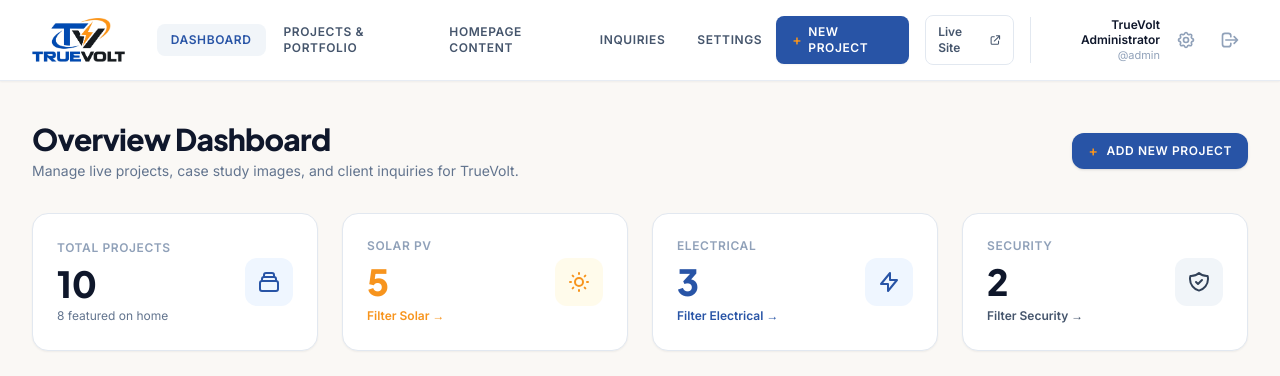
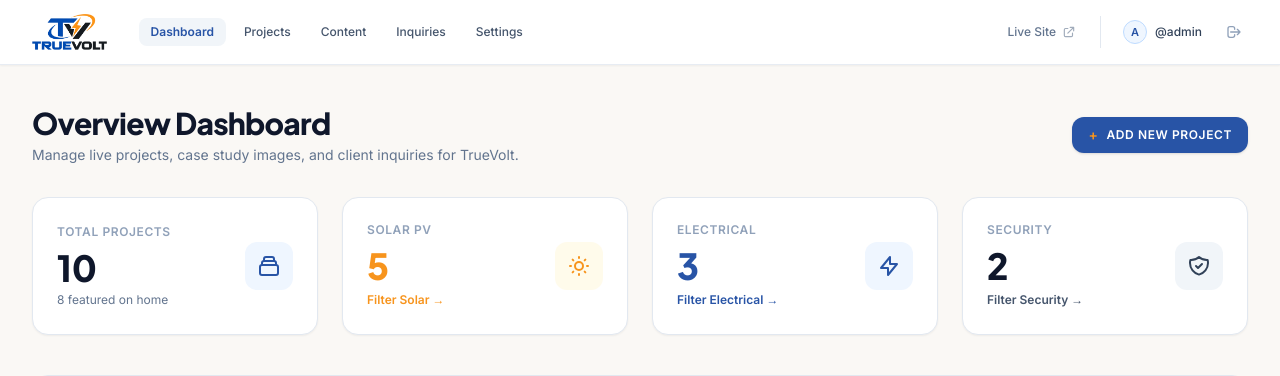
Before and after one commit to peakay-kush/foch, a PHP site: page /admin/index.php in a window 1280 px wide. Shown: the top 376 px of the page. Run offline with PHP 8.4, Linux system fonts and the light colour scheme; a user stored in the database is signed in; data comes from the database, SQL or seed files in the repository; tables that the repository leaves empty hold one stand-in row (values such as "Sample post").

Commit message:
style: declutter and modernize admin top navbar layout with clean spacing

```diff
--- a/backend/admin/includes/header.php
+++ b/backend/admin/includes/header.php
@@ -37,103 +37,95 @@ try {
   <!-- Top Navigation Bar (Frontend Navbar Match) -->
   <header class="bg-white/95 backdrop-blur-md border-b border-slate-200/80 sticky top-0 z-40 shadow-xs">
     <div class="max-w-7xl mx-auto px-4 sm:px-6 lg:px-8">
-      <div class="flex items-center justify-between h-20">
+      <div class="flex items-center justify-between h-16">
 
-        <!-- Logo & Brand (Real Transparent Logo) -->
-        <div class="flex items-center gap-8">
-          <a href="index.php" class="flex items-center group">
+        <!-- Logo & Navigation Links -->
+        <div class="flex items-center gap-6 lg:gap-8">
+          <a href="index.php" class="flex items-center group shrink-0">
             <img
               src="../images/truevolt-logo-transparent.png"
               alt="TrueVolt Systems Ltd"
-              class="h-10 sm:h-12 w-auto object-contain transition-transform duration-200 group-hover:scale-[1.02]"
+              class="h-9 w-auto object-contain transition-transform duration-200 group-hover:scale-[1.02]"
               onerror="this.onerror=null; this.src='../images/truevolt-logo-transparent.png';"
             >
           </a>
 
           <!-- Main Desktop Navigation Tabs -->
-          <nav class="hidden md:flex items-center gap-1">
+          <nav class="hidden md:flex items-center gap-1.5">
             <a
               href="index.php"
-              class="px-3.5 py-2 rounded-lg text-xs font-semibold uppercase tracking-wider transition-colors <?= $currentPage === 'index.php' ? 'bg-slate-100 text-[#2854A6]' : 'text-slate-600 hover:text-slate-900 hover:bg-slate-50' ?>"
+              class="px-3 py-1.5 rounded-lg text-xs font-medium transition-colors <?= $currentPage === 'index.php' ? 'bg-slate-100 text-[#2854A6] font-semibold' : 'text-slate-600 hover:text-slate-900 hover:bg-slate-50' ?>"
             >
               Dashboard
             </a>
             <a
               href="projects.php"
-              class="px-3.5 py-2 rounded-lg text-xs font-semibold uppercase tracking-wider transition-colors <?= in_array($currentPage, ['projects.php', 'project-form.php']) ? 'bg-slate-100 text-[#2854A6]' : 'text-slate-600 hover:text-slate-900 hover:bg-slate-50' ?>"
+              class="px-3 py-1.5 rounded-lg text-xs font-medium transition-colors <?= in_array($currentPage, ['projects.php', 'project-form.php']) ? 'bg-slate-100 text-[#2854A6] font-semibold' : 'text-slate-600 hover:text-slate-900 hover:bg-slate-50' ?>"
             >
-              Projects &amp; Portfolio
+              Projects
             </a>
             <a
               href="site-content.php"
-              class="px-3.5 py-2 rounded-lg text-xs font-semibold uppercase tracking-wider transition-colors <?= $currentPage === 'site-content.php' ? 'bg-slate-100 text-[#2854A6]' : 'text-slate-600 hover:text-slate-900 hover:bg-slate-50' ?>"
+              class="px-3 py-1.5 rounded-lg text-xs font-medium transition-colors <?= $currentPage === 'site-content.php' ? 'bg-slate-100 text-[#2854A6] font-semibold' : 'text-slate-600 hover:text-slate-900 hover:bg-slate-50' ?>"
             >
-              Homepage Content
+              Content
             </a>
             <a
               href="inquiries.php"
-              class="px-3.5 py-2 rounded-lg text-xs font-semibold uppercase tracking-wider transition-colors relative <?= $currentPage === 'inquiries.php' ? 'bg-slate-100 text-[#2854A6]' : 'text-slate-600 hover:text-slate-900 hover:bg-slate-50' ?>"
+              class="px-3 py-1.5 rounded-lg text-xs font-medium transition-colors relative inline-flex items-center gap-1.5 <?= $currentPage === 'inquiries.php' ? 'bg-slate-100 text-[#2854A6] font-semibold' : 'text-slate-600 hover:text-slate-900 hover:bg-slate-50' ?>"
             >
-              Inquiries
+              <span>Inquiries</span>
               <?php if ($unreadInquiriesCount > 0): ?>
-                <span class="ml-1.5 px-1.5 py-0.2 rounded-full bg-[#F7941D] text-white text-[10px] font-bold">
+                <span class="px-1.5 py-0.5 rounded-full bg-[#F7941D] text-white text-[10px] font-bold leading-none">
                   <?= $unreadInquiriesCount ?>
                 </span>
               <?php endif; ?>
             </a>
             <a
               href="settings.php"
-              class="px-3.5 py-2 rounded-lg text-xs font-semibold uppercase tracking-wider transition-colors <?= $currentPage === 'settings.php' ? 'bg-slate-100 text-[#2854A6]' : 'text-slate-600 hover:text-slate-900 hover:bg-slate-50' ?>"
+              class="px-3 py-1.5 rounded-lg text-xs font-medium transition-colors <?= $currentPage === 'settings.php' ? 'bg-slate-100 text-[#2854A6] font-semibold' : 'text-slate-600 hover:text-slate-900 hover:bg-slate-50' ?>"
             >
               Settings
             </a>
           </nav>
         </div>
 
-        <!-- Right Side Actions: Desktop & Mobile Controls -->
-        <div class="flex items-center gap-2.5 sm:gap-4">
-
-          <a
-            href="project-form.php"
-            class="hidden sm:inline-flex items-center gap-1.5 px-4 py-2 rounded-lg bg-[#2854A6] hover:bg-[#1E4388] text-white font-semibold text-xs tracking-wider uppercase shadow-xs transition-colors"
-          >
-            <span class="text-[#F7941D] text-sm leading-none font-bold">+</span>
-            <span>New Project</span>
-          </a>
+        <!-- Right Side Controls -->
+        <div class="flex items-center gap-3">
 
           <a
             href="http://localhost:3000"
             target="_blank"
-            class="hidden sm:inline-flex items-center gap-1.5 px-3 py-2 rounded-lg border border-slate-200 text-xs font-semibold text-slate-600 hover:text-[#2854A6] hover:border-[#2854A6] transition-colors"
+            class="hidden sm:inline-flex items-center gap-1.5 px-3 py-1.5 rounded-lg text-xs font-medium text-slate-500 hover:text-[#2854A6] hover:bg-slate-50 transition-colors"
+            title="View Live Website"
           >
             <span>Live Site</span>
-            <svg class="w-3.5 h-3.5" fill="none" stroke="currentColor" viewBox="0 0 24 24">
+            <svg class="w-3.5 h-3.5 opacity-60" fill="none" stroke="currentColor" viewBox="0 0 24 24">
               <path stroke-linecap="round" stroke-linejoin="round" stroke-width="2" d="M10 6H6a2 2 0 00-2 2v10a2 2 0 002 2h10a2 2 0 002-2v-4M14 4h6m0 0v6m0-6L10 14" />
             </svg>
           </a>
 
           <!-- User Menu (Desktop) -->
-          <div class="hidden md:flex items-center gap-2 pl-3 sm:pl-4 border-l border-slate-200">
-            <a href="settings.php" class="text-right group block">
-              <p class="text-xs font-bold text-slate-900 group-hover:text-[#2854A6] transition-colors leading-tight"><?= htmlspecialchars($admin['full_name'] ?? 'Administrator') ?></p>
-              <p class="text-[11px] text-slate-400">@<?= htmlspecialchars($admin['username'] ?? 'admin') ?></p>
-            </a>
+          <div class="hidden md:flex items-center gap-2 pl-3 border-l border-slate-200">
             <a
               href="settings.php"
+              class="inline-flex items-center gap-2 px-2.5 py-1 rounded-lg hover:bg-slate-50 transition-colors group"
               title="Account & Password Settings"
-              class="p-2 text-slate-400 hover:text-[#2854A6] hover:bg-blue-50 rounded-lg transition-colors <?= $currentPage === 'settings.php' ? 'text-[#2854A6] bg-blue-50' : '' ?>"
             >
-              <svg class="w-5 h-5" fill="none" stroke="currentColor" viewBox="0 0 24 24">
-                <path stroke-linecap="round" stroke-linejoin="round" stroke-width="2" d="M10.325 4.317c.426-1.756 2.924-1.756 3.35 0a1.724 1.724 0 002.573 1.066c1.543-.94 3.31.826 2.37 2.37a1.724 1.724 0 001.065 2.572c1.756.426 1.756 2.924 0 3.35a1.724 1.724 0 00-1.066 2.573c.94 1.543-.826 3.31-2.37 2.37a1.724 1.724 0 00-2.572 1.065c-.426 1.756-2.924 1.756-3.35 0a1.724 1.724 0 00-2.573-1.066c-1.543.94-3.31-.826-2.37-2.37a1.724 1.724 0 00-1.065-2.572c-1.756-.426-1.756-2.924 0-3.35a1.724 1.724 0 001.066-2.573c-.94-1.543.826-3.31 2.37-2.37.996.608 2.296.07 2.572-1.065z" />
-                <path stroke-linecap="round" stroke-linejoin="round" stroke-width="2" d="M15 12a3 3 0 11-6 0 3 3 0 016 0z" />
-              </svg>
+              <div class="w-6 h-6 rounded-full bg-blue-50 text-[#2854A6] font-bold text-[11px] flex items-center justify-center border border-blue-200 group-hover:bg-[#2854A6] group-hover:text-white transition-colors">
+                <?= strtoupper(substr($admin['username'] ?? 'A', 0, 1)) ?>
+              </div>
+              <span class="text-xs font-medium text-slate-700 group-hover:text-slate-900">
+                @<?= htmlspecialchars($admin['username'] ?? 'admin') ?>
+              </span>
             </a>
+
             <a
               href="logout.php"
               title="Sign Out"
-              class="p-2 text-slate-400 hover:text-red-600 hover:bg-red-50 rounded-lg transition-colors"
+              class="p-1.5 text-slate-400 hover:text-red-600 hover:bg-red-50 rounded-lg transition-colors"
             >
-              <svg class="w-5 h-5" fill="none" stroke="currentColor" viewBox="0 0 24 24">
+              <svg class="w-4 h-4" fill="none" stroke="currentColor" viewBox="0 0 24 24">
                 <path stroke-linecap="round" stroke-linejoin="round" stroke-width="2" d="M17 16l4-4m0 0l-4-4m4 4H7m6 4v1a3 3 0 01-3 3H6a3 3 0 01-3-3V7a3 3 0 013-3h4a3 3 0 013 3v1" />
               </svg>
             </a>
```
Also changed, not shown: backend/admin/css/admin.css.
